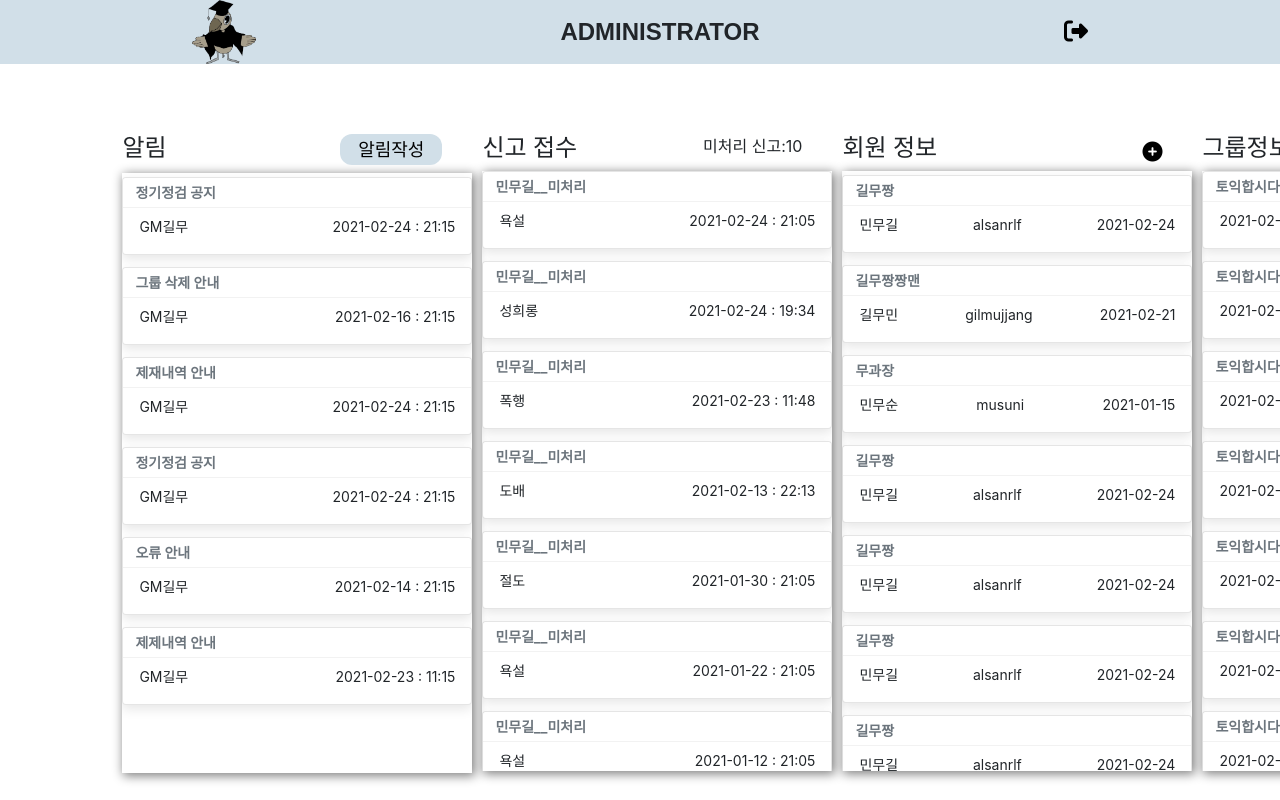
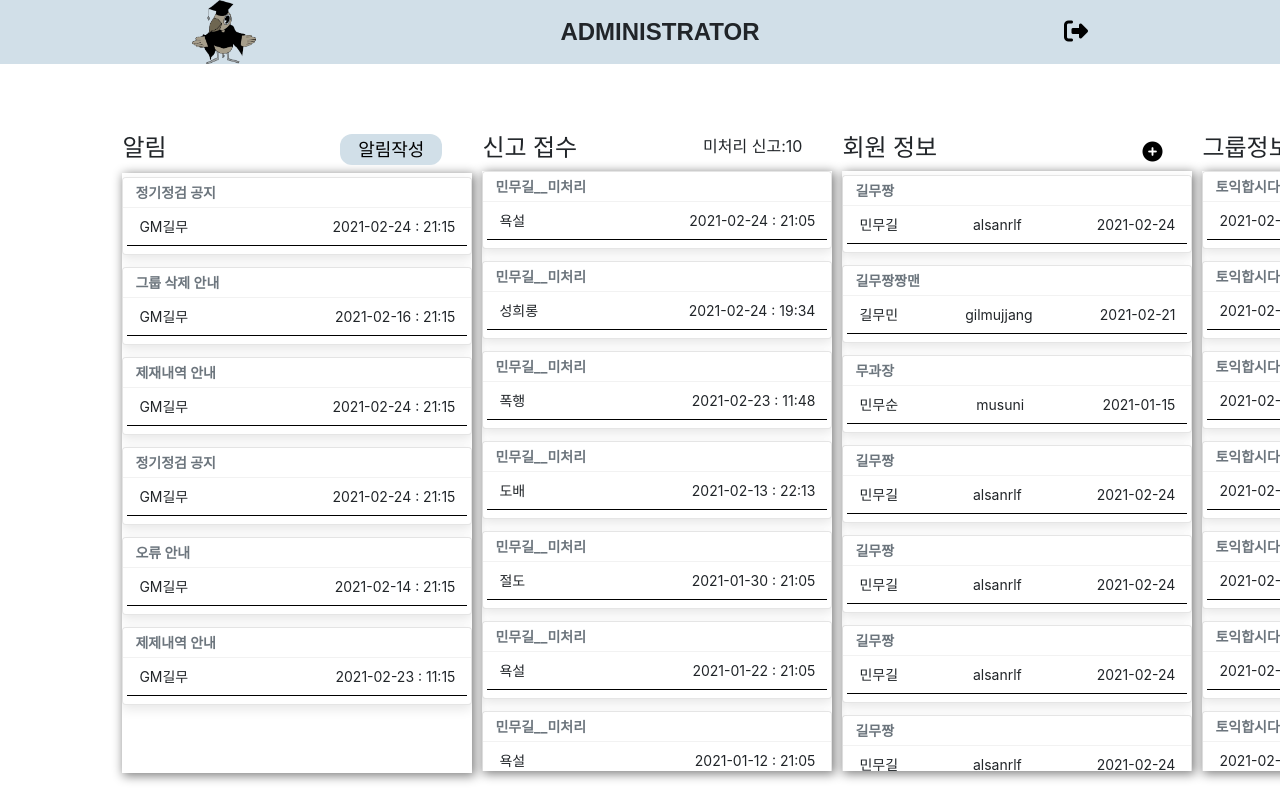
Before and after one commit to junhodo/UntactSchool, a React (Create React App) app in the folder FE/admin/: page /admin in a window 1280 px wide. Shown: the top 800 px of the page. Built offline with nearby package versions, Linux system fonts and the light colour scheme; the HTML template or start-up script is replaced by a standard one.

Commit message:
[UPDATE] 세부정보 애니메이션 수정 -알림,신고,회원,그룹 의 상세정보 클릭시 나타나는 상세정보에 애니메이션 효과 추가

```diff
--- a/FE/admin/src/component/GroupInfo.js
+++ b/FE/admin/src/component/GroupInfo.js
@@ -198,7 +198,7 @@ const GroupInfo = () => {
       </div>
       <div
         className={`notificationContent${
-          { willShow }.willShow === item.id ? '' : ' notificationContentHidden'
+          { willShow }.willShow === item.id ? ' notificationShow' : ''
         }
         }`}
       >
--- a/FE/admin/src/component/Notification.js
+++ b/FE/admin/src/component/Notification.js
@@ -177,7 +177,7 @@ const Notification = () => {
       </div>
       <div
         className={`notificationContent${
-          { willShow }.willShow === item.id ? '' : ' notificationContentHidden'
+          { willShow }.willShow === item.id ? ' notificationShow' : ''
         }
         }`}
       >
--- a/FE/admin/src/component/PersonInfo.js
+++ b/FE/admin/src/component/PersonInfo.js
@@ -121,7 +121,7 @@ const PersonInfo = () => {
   };
 
   const userMaker = (
-    <div className={userMakeMode ? '' : 'notificationContentHidden'}>
+    <div className={userMakeMode ? '' : ' notificationContentHidden'}>
       <Form className="noteWriter">
         <div className="messageTargetBox needMargin">
           <span>아이디</span>
@@ -171,7 +171,7 @@ const PersonInfo = () => {
       </div>
       <div
         className={`notificationContent${
-          { willShow }.willShow === item.id ? '' : ' notificationContentHidden'
+          { willShow }.willShow === item.id ? ' notificationShow' : ''
         }
         }`}
       >
--- a/FE/admin/src/component/Report.js
+++ b/FE/admin/src/component/Report.js
@@ -173,9 +173,7 @@ const Report = () => {
       </div>
       <div
         className={`notificationContent${
-          { willShow }.willShow === Number(item.id)
-            ? ''
-            : ' notificationContentHidden'
+          { willShow }.willShow === Number(item.id) ? ' notificationShow' : ''
         }
         }`}
       >
--- a/FE/admin/src/css/Notification.css
+++ b/FE/admin/src/css/Notification.css
@@ -1,17 +1,24 @@
 .notificationContent {
   width: auto;
+  max-height: 0;
   margin: 4px;
   margin-top: 0;
   padding: 2px;
-  border-top: 1px solid black;
-  visibility: visible;
   white-space:normal;
+  transition: 0.5s;
+  overflow-y: hidden;
+}
+
+.notificationShow {
+  max-height: 500px;
+  transition: 0.8s;
 }
 
 .notificationContentHidden {
   visibility: hidden;
   max-height: 0px;
 }
+
 
 .buttonBox {
   text-align: center;
@@ -102,3 +109,13 @@
 .noneBorder {
   outline: none;
 }
+
+.userMakerBtn {
+  position: relative;
+  top: 5px;
+}
+
+.userMakeMode{
+  overflow: hidden;
+  max-height: 0;
+}
```
Also changed, not shown: 1 other file (tests, documents, lock files or other folders).
